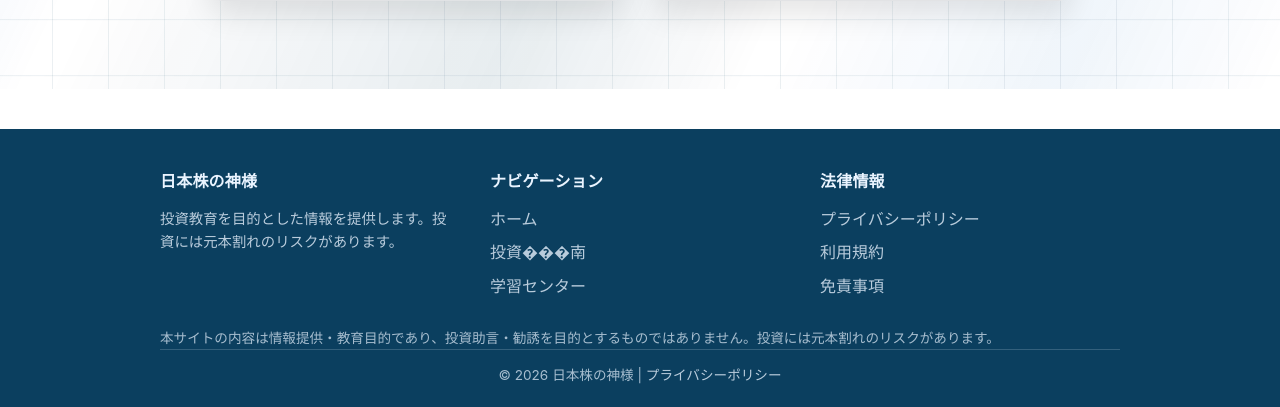
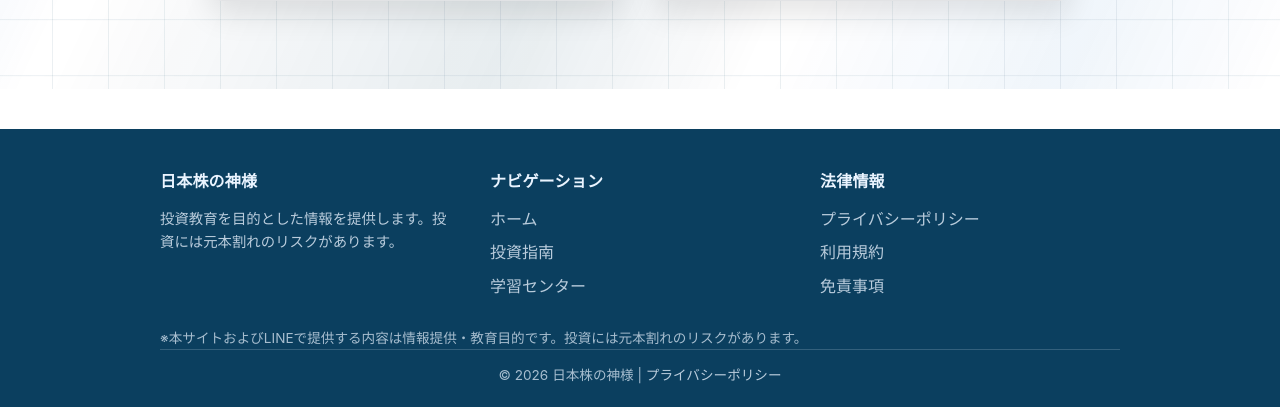
Before and after one commit to kellyrenner15-del/investment-blog, a Flask app: page /blog in a window 1280 px wide. Shown: the part 1292-1699 px from the top of the page. Run offline with Flask 3, Linux system fonts and the light colour scheme.

Commit message:
修改了一點信息

```diff
--- a/templates/base.html
+++ b/templates/base.html
@@ -67,7 +67,7 @@
                     <h3>ナビゲーション</h3>
                     <ul>
                         <li><a href="/">ホーム</a></li>
-                        <li><a href="/blog">投資���南</a></li>
+                        <li><a href="/blog">投資指南</a></li>
                         <li><a href="/learning">学習センター</a></li>
                     </ul>
                 </div>
@@ -86,7 +86,7 @@
             <!-- 合規：教育用途 + 風險提示（全站固定） -->
             <div class="footer-disclaimer" style="margin-top: 10px; font-size: 0.85rem; line-height: 1.6;">
                 <p style="margin: 0; opacity: 0.85;">
-                    本サイトの内容は情報提供・教育目的であり、投資助言・勧誘を目的とするものではありません。投資には元本割れのリスクがあります。
+                     ※本サイトおよびLINEで提供する内容は情報提供・教育目的です。投資には元本割れのリスクがあります。
                 </p>
             </div>
 
```
